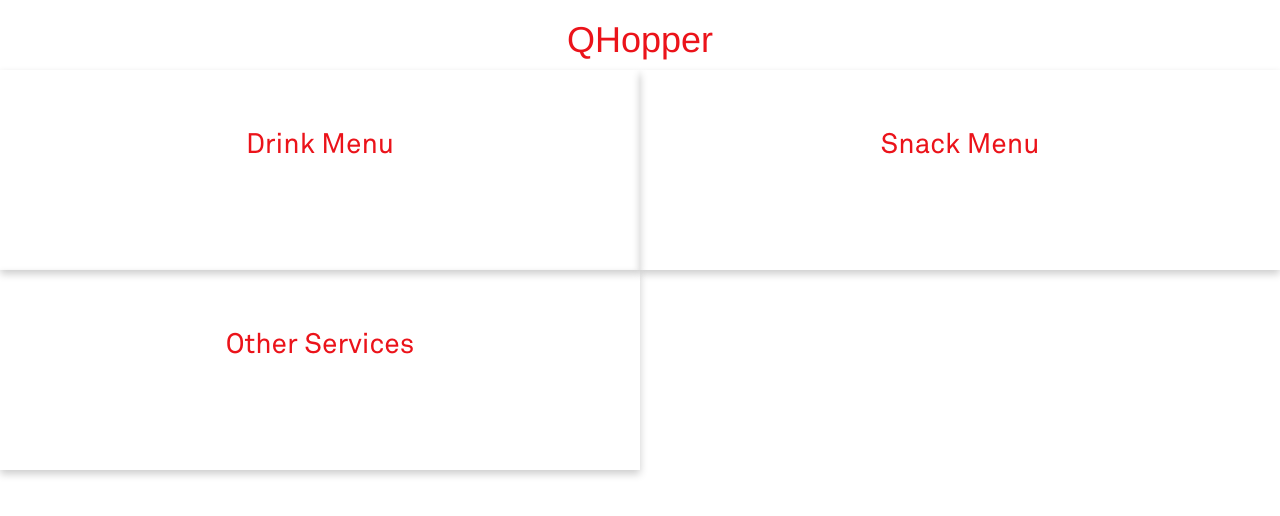
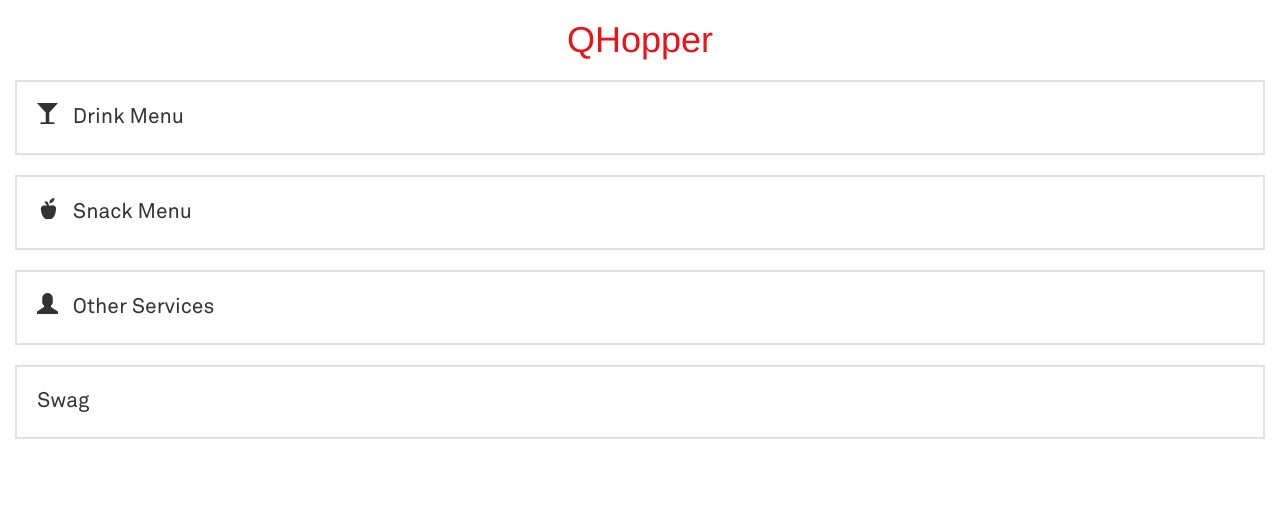
Before and after one commit to benjmo/PythonOnAPlane, a Flask app: page / in a window 1280 px wide. Shown: the top 516 px of the page. Run offline with Flask 2, Linux system fonts and the light colour scheme; some libraries are stand-ins or nearby versions.

Commit message:
updated homepage menu

```diff
--- a/static/css/passenger.css
+++ b/static/css/passenger.css
@@ -12,17 +12,22 @@ h3 {
 }
 
 .card {
-    box-shadow: 0 4px 8px 0 rgba(0,0,0,0.2);
     transition: 0.3s;
-    /*background-color: #EB131A;*/
-    color: #EB131A;
-    font-size: 200%;
-    padding: 15px;
-    text-align: center;
-    margin: auto;
-    height:200px;
+    color: #333333;
+    background-color:#FFF;
+    font-size: 150%;
+    text-align: left;
+    margin:10px;
+    margin-left:0px;
+    padding:20px;
     font-family: AkkuratPro;
+    border:2px solid #E1E1E1;
 }
+
+.card .glyphicon {
+    padding-right:10px;
+}
+
 
 .menuitem {
     color: #EB131A;
--- a/templates/passenger.html
+++ b/templates/passenger.html
@@ -10,20 +10,30 @@
 <div id="main-menu">
   <h1><center>QHopper</center></h1>
 
-  <div id="content">
+<div id="content" class="col-xs-12">
 
-    <div id="item" class="col-xs-6 card" onclick="changeView('main-menu', 'drinks')">
-      <br>Drink Menu
+    <div id="item" class="col-xs-12 card" onclick="changeView('main-menu', 'drinks')">
+    <i class="glyphicon glyphicon-glass"></i>
+      Drink Menu
     </div>
-    <div id="item" class="col-xs-6 card" onclick="changeView('main-menu', 'snacks')">
-      <br>Snack Menu
+
+    <div id="item" class="col-xs-12 card" onclick="changeView('main-menu', 'snacks')">
+    <i class="glyphicon glyphicon-apple"></i>
+      Snack Menu
     </div>
-    <div id="item" class="col-xs-6 card" onclick="changeView('main-menu', 'services')">
-      <br>Other Services
+
+    <div id="item" class="col-xs-12 card" onclick="changeView('main-menu', 'services')">
+<i class="glyphicon glyphicon-user"></i>
+      Other Services
+    </div>
+
+    <div id="item" class="col-xs-12 card" onclick="changeView('main-menu', 'services')">
+      Swag
     </div>
 
   </div>
 </div>
+
 
 <div hidden id="drinks" class="submenu">
   <h1><center>Drink Menu</center></h1>
```
